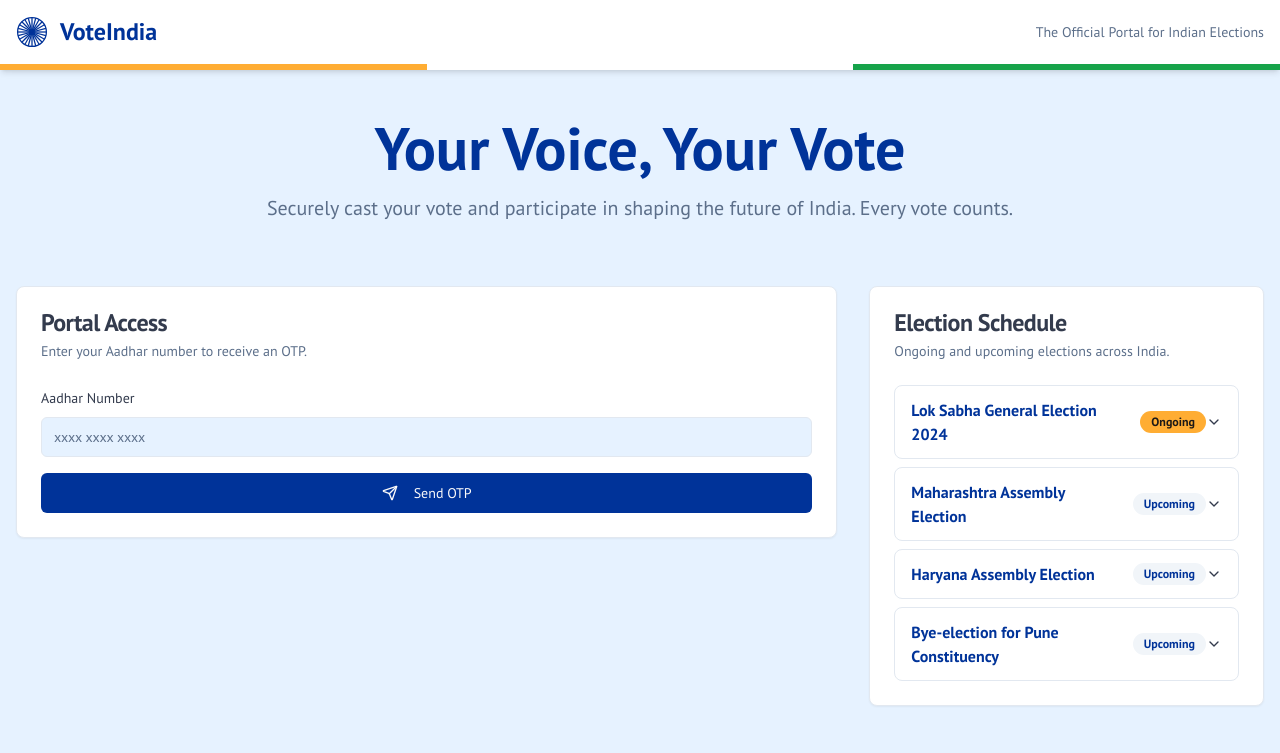
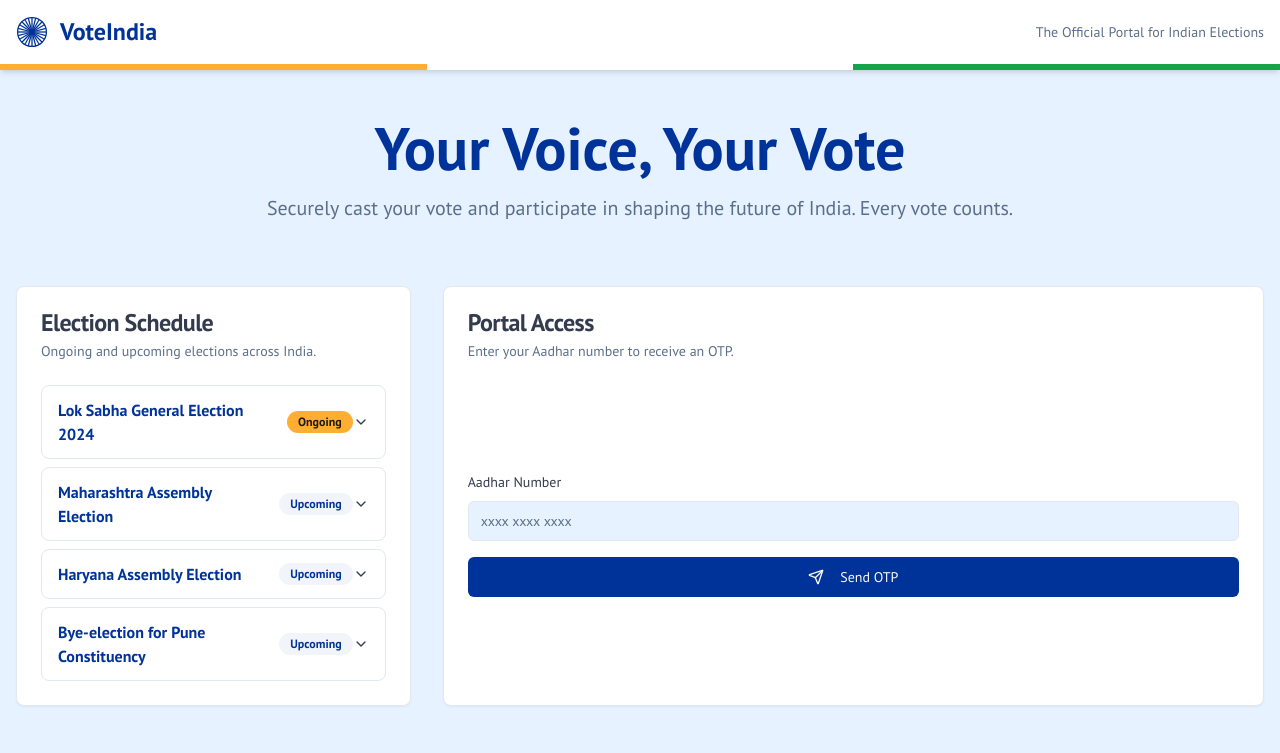
Before and after one commit to ShashankMudg/Your-Voice-Your-Vote, a Next.js app: page / in a window 1280 px wide. Shown: the top 753 px of the page. Built offline with nearby package versions, Linux system fonts and the light colour scheme; what @genkit-ai/googleai, genkit would draw is missing.

Commit message:
Increase the length of the portal access field and make it equal to the

```diff
--- a/src/app/page.tsx
+++ b/src/app/page.tsx
@@ -18,12 +18,12 @@
           </p>
         </section>
 
-        <div className="grid grid-cols-1 md:grid-cols-3 gap-8 mb-12 items-start">
+        <div className="grid grid-cols-1 md:grid-cols-3 gap-8 mb-12 items-stretch">
+          <div className="md:col-span-1 animate-fade-in" style={{ animationDelay: '0.4s' }}>
+            <ElectionSchedule />
+          </div>
           <div className="md:col-span-2 animate-fade-in" style={{ animationDelay: '0.2s' }}>
             <AuthForm />
-          </div>
-          <div className="md:col-span-1 animate-fade-in" style={{ animationDelay: '0.4s' }}>
-            <ElectionSchedule />
           </div>
         </div>
 
```
